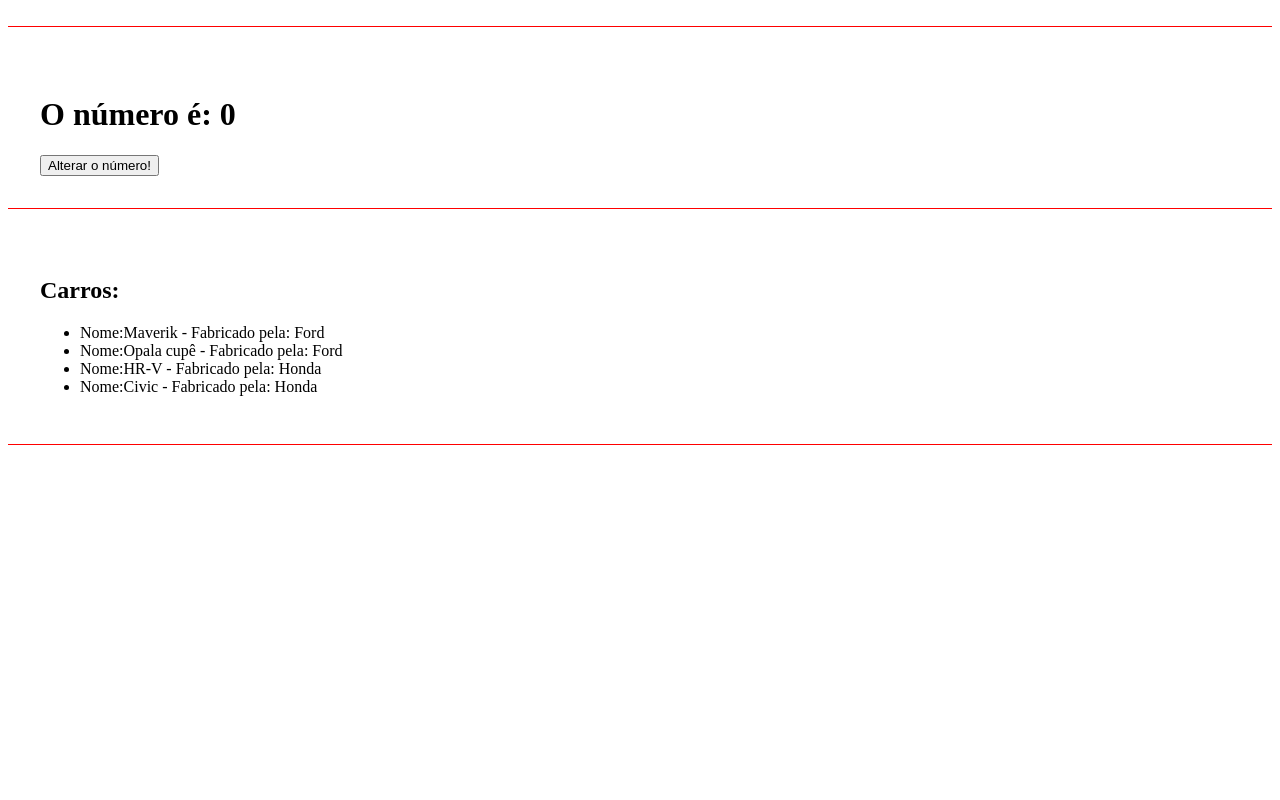
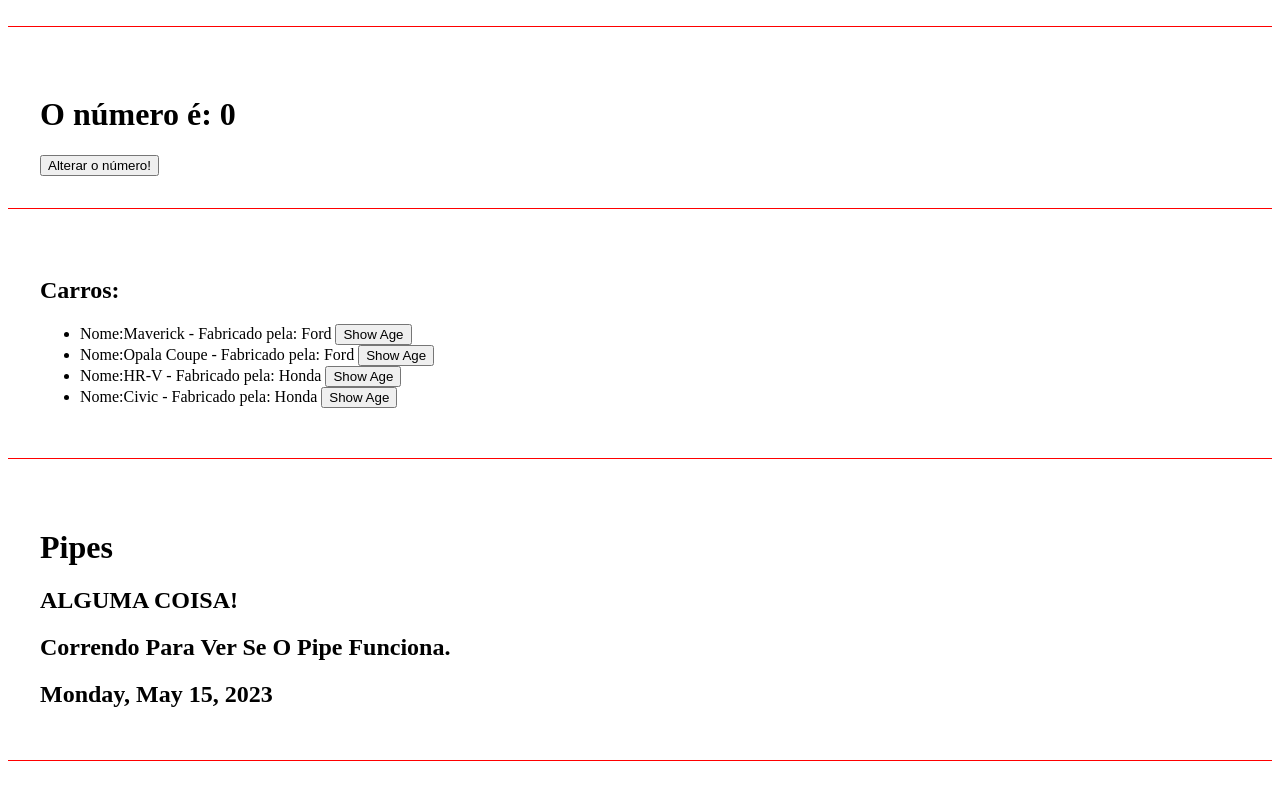
Before and after one commit to Rodrigopca42/Estudo-Angular, an Angular app: page / in a window 1280 px wide. Shown: the part 256-1056 px from the top of the page. Built offline with nearby package versions, Linux system fonts and the light colour scheme.

Commit message:
Pipe Operators

```diff
--- /dev/null
+++ b/src/app/Car.ts
@@ -0,0 +1,5 @@
+export interface Cars{
+  name : string;
+  type: string;
+  age: number;
+}
--- a/src/app/app.component.html
+++ b/src/app/app.component.html
@@ -4,3 +4,4 @@
 <app-eventos></app-eventos>
 <app-emitter></app-emitter>
 <app-list-render></app-list-render>
+<app-pipes></app-pipes>
--- a/src/app/app.module.ts
+++ b/src/app/app.module.ts
@@ -8,6 +8,7 @@ import { EventosComponent } from './components/eventos/eventos.component';
 import { EmitterComponent } from './components/emitter/emitter.component';
 import { ChangeNumberComponent } from './components/change-number/change-number.component';
 import { ListRenderComponent } from './components/list-render/list-render.component';
+import { PipesComponent } from './components/pipes/pipes.component';
 
 @NgModule({
   declarations: [
@@ -16,7 +17,8 @@ import { ListRenderComponent } from './components/list-render/list-render.compon
     EventosComponent,
     EmitterComponent,
     ChangeNumberComponent,
-    ListRenderComponent
+    ListRenderComponent,
+    PipesComponent
   ],
   imports: [
     BrowserModule,
--- a/src/app/components/list-render/list-render.component.html
+++ b/src/app/components/list-render/list-render.component.html
@@ -2,6 +2,9 @@
   <h2>Carros:</h2>
   <ul>
     <li *ngFor="let carros of carros">
-      Nome:{{carros.name}} - Fabricado pela: {{carros.type}} </li>
+      Nome:{{carros.name}} - Fabricado pela: {{carros.type}}
+      <button (click)="showAge(carros)">Show Age</button>
+    </li>
   </ul>
+  <h3>{{ carroDetails }}</h3>
 </div>
--- a/src/app/components/list-render/list-render.component.ts
+++ b/src/app/components/list-render/list-render.component.ts
@@ -1,4 +1,6 @@
 import { Component, OnInit } from '@angular/core';
+
+import { Cars } from 'src/app/Car';
 
 @Component({
   selector: 'app-list-render',
@@ -7,16 +9,22 @@ import { Component, OnInit } from '@angular/core';
 })
 export class ListRenderComponent implements OnInit {
 
-  carros = [
-    {name: 'Maverik', type: 'Ford'},
-    {name: 'Opala cupê', type: 'Ford'},
-    {name: 'HR-V', type: 'Honda'},
-    {name: 'Civic', type: 'Honda'},
+  carros: Cars[]=[
+    {name: 'Maverick', type: 'Ford',age: 1969 },
+    {name: 'Opala Coupe', type: 'Ford',age: 1970},
+    {name: 'HR-V', type: 'Honda',age: 2019},
+    {name: 'Civic', type: 'Honda',age: 2020}
   ];
+
+  carroDetails = '';
 
   constructor() { }
 
   ngOnInit(): void {
   }
 
+  showAge(carros:Cars): void{
+    this.carroDetails=`O ${carros.name}, foi fabricado em ${carros.age}, sendo eleito o CARRO DESSE ANO!`;
+  }
+
 }
--- /dev/null
+++ b/src/app/components/pipes/pipes.component.html
@@ -0,0 +1,6 @@
+<div class="class">
+  <h1>Pipes</h1>
+  <h2> {{"Alguma Coisa!"| uppercase}} </h2>
+  <h2>{{ someText | titlecase}}</h2>
+  <h2>{{ today |date: "fullDate"}}</h2>
+</div>
--- /dev/null
+++ b/src/app/components/pipes/pipes.component.ts
@@ -0,0 +1,19 @@
+import { Component, OnInit } from '@angular/core';
+
+@Component({
+  selector: 'app-pipes',
+  templateUrl: './pipes.component.html',
+  styleUrls: ['./pipes.component.css']
+})
+export class PipesComponent implements OnInit {
+
+ someText = "correndo para ver se o pipe funciona."
+
+ today = new Date();
+
+  constructor() { }
+
+  ngOnInit(): void {
+  }
+
+}
```
Also changed, not shown: src/app/components/pipes/pipes.component.css (added), 1 other file (tests, documents, lock files or other folders).
